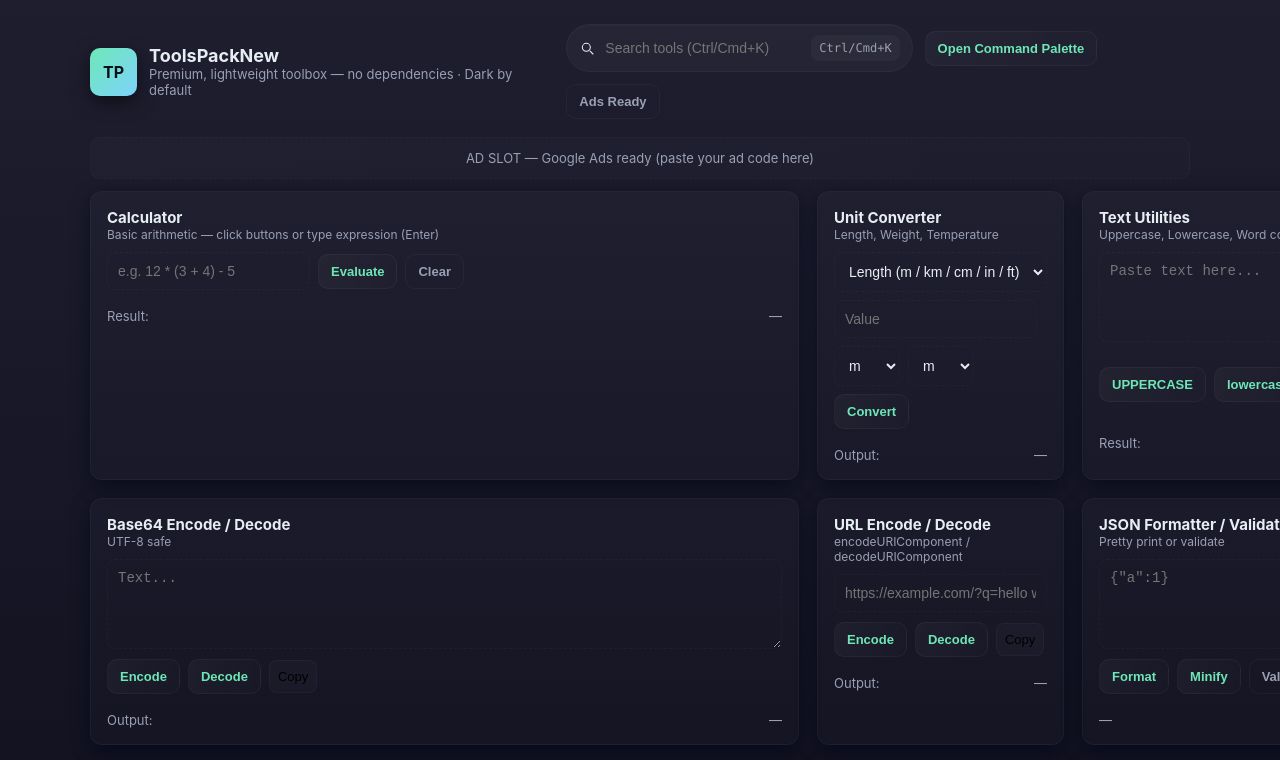
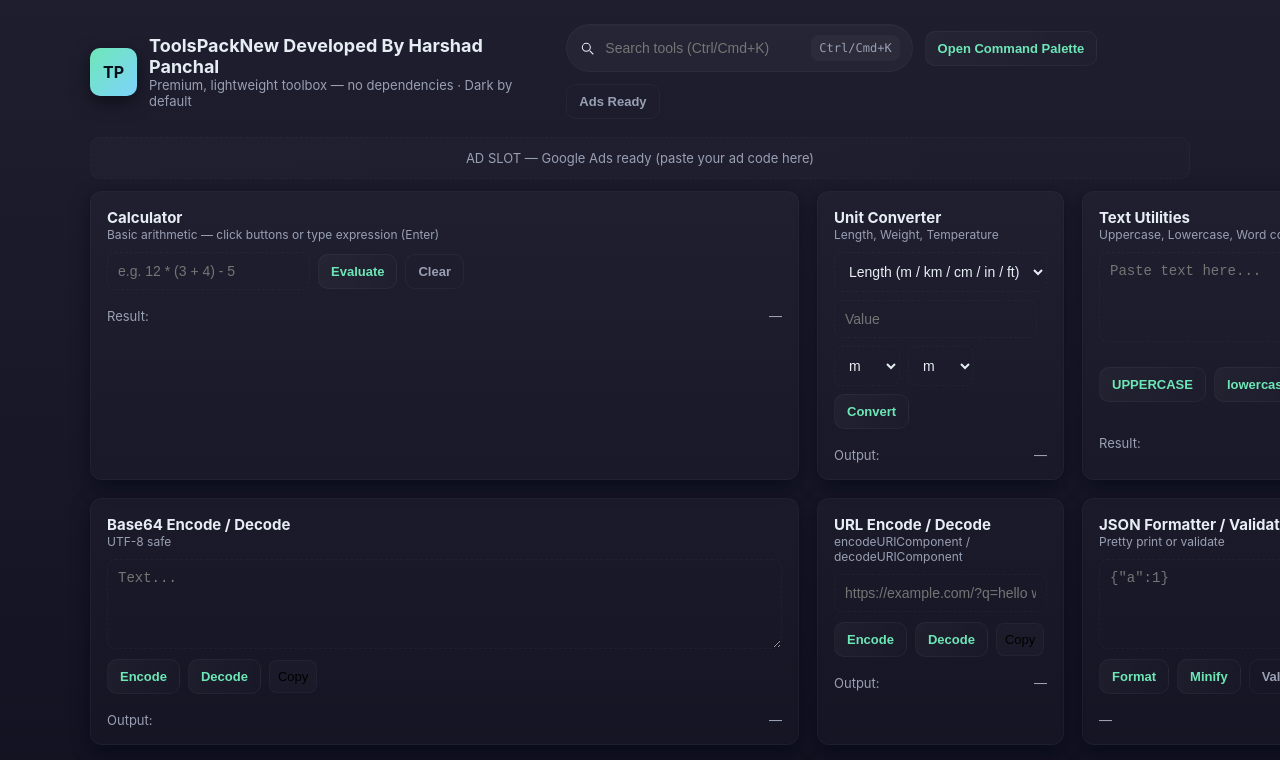
Before and after one commit to harshadpanchal/toolsnew, a plain HTML site: page index.html in a window 1280 px wide. Shown: the top 760 px of the page. Drawn offline with Linux system fonts and the light colour scheme.

Commit message:
Update index.html
Signed-off-by: harshadpanchal <harshad.panchal@gmail.com>

```diff
--- a/index.html
+++ b/index.html
@@ -175,7 +175,7 @@
       <div class="brand" role="banner">
         <div class="logo" aria-hidden="true">TP</div>
         <div>
-          <h1>ToolsPackNew</h1>
+          <h1>ToolsPackNew Developed By Harshad Panchal</h1>
           <p class="subtitle">Premium, lightweight toolbox — no dependencies · Dark by default</p>
         </div>
       </div>
```
